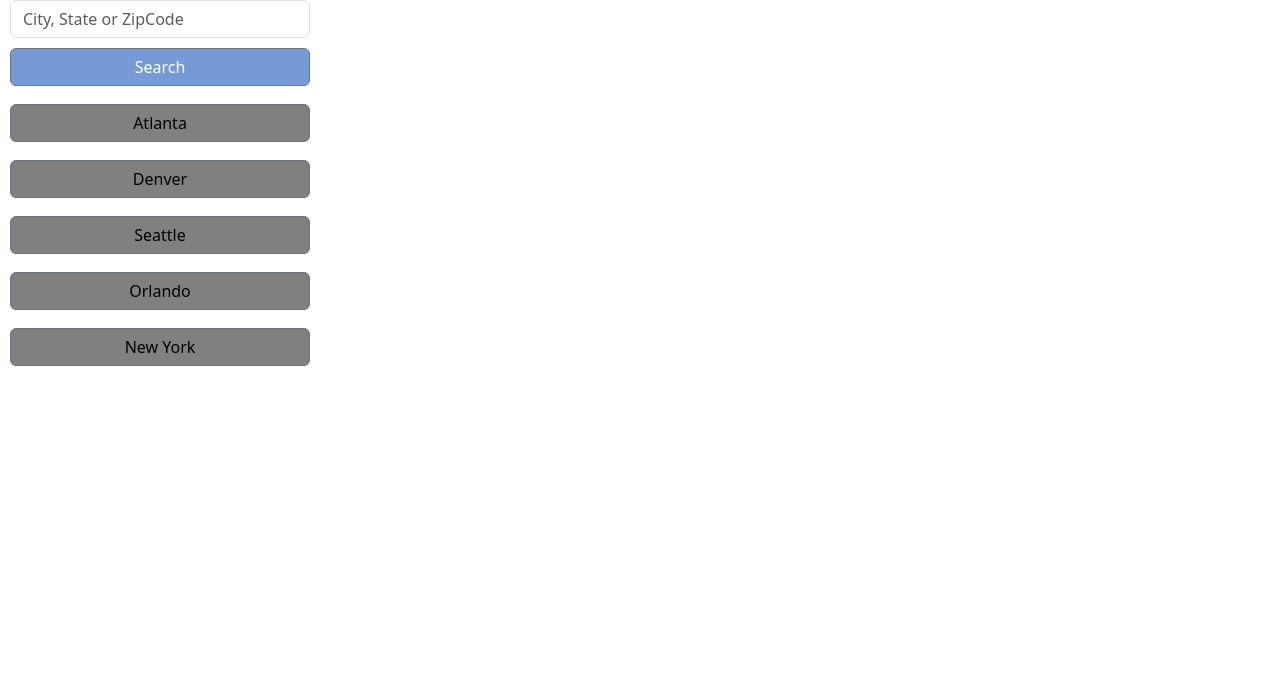
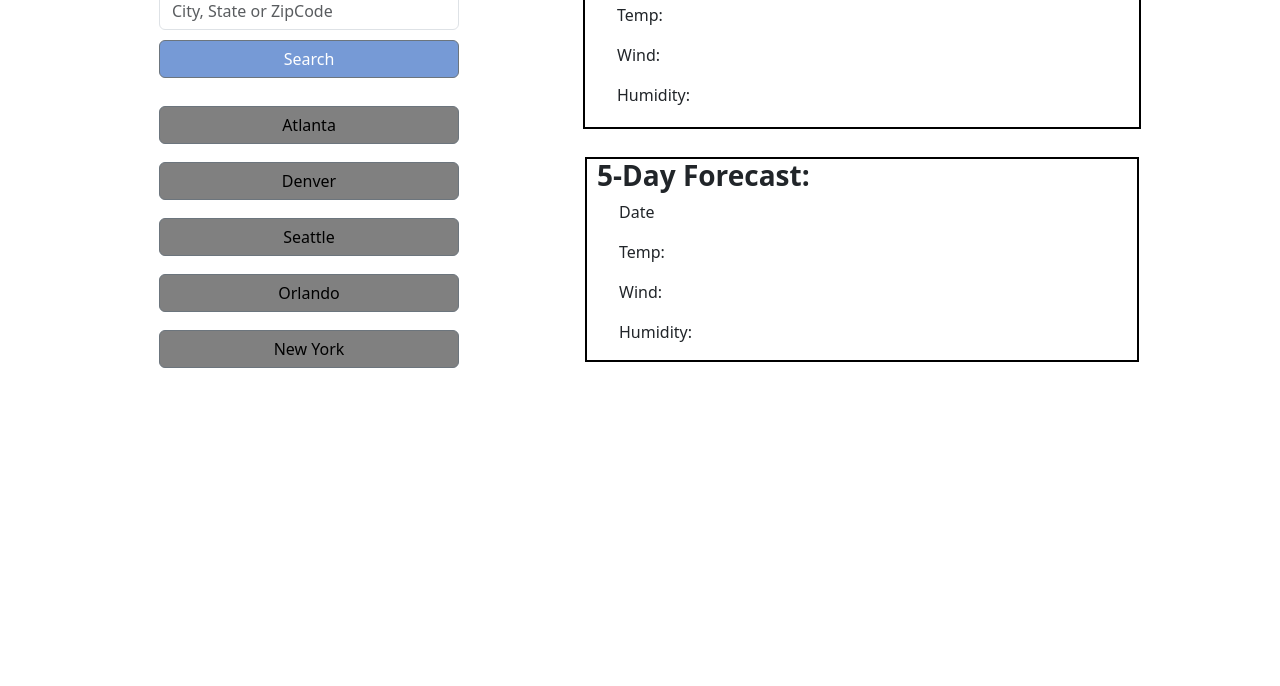
Before and after one commit to BAJones22/module-six-challenge, a plain HTML site: page index.html in a window 1280 px wide. Shown: the part 114-800 px from the top of the page. Drawn offline with nearby package versions, Linux system fonts and the light colour scheme.

Commit message:
added five day result

```diff
--- a/assets/style.css
+++ b/assets/style.css
@@ -21,13 +21,18 @@ body {
     margin-left: 10px;
   }
 
-  .form-inline .form-control {
-    display: inline-block;
+  .container {
+    display: flex;
+    justify-content: space-around;
+  }
+
+  .form-inline, .form-control, .previous-search {
+    display: block;
     width: 300px;
     vertical-align: middle;
     margin-top: 10px;
     margin-left: 10px;
-    margin-right: 10px;
+    margin-right: 20px;
     margin-bottom: 10px;
   }
 
@@ -35,6 +40,7 @@ body {
     width: 300px;
     display: block;
     vertical-align: middle;
+    margin-top: 10px;
     margin-left: 10px;
     color: white;
     background-color: rgba(27, 88, 187, 0.601);
@@ -43,9 +49,31 @@ body {
   .previous-search .btn {
     width: 300px;
     margin-top: 18px;
-    display: block;
+    display: inline-block;
     vertical-align: middle;
     margin-left: 10px;
     color: black;
     background-color: gray;
   }
+
+  .search-result {
+    float: right;
+    margin-top: 15px;
+    width: 50%;
+    display: inline-block;
+    border: 2px solid black;
+    height: 170px;
+  }
+
+  h3 span{
+    font-weight: bold;
+    margin-left: 10px;
+  }
+
+  .result-five-day {
+    margin-top: 50px;
+    border: 2px solid black;
+    width: 100%;
+
+
+  }
--- a/index.html
+++ b/index.html
@@ -11,14 +11,13 @@
 </head>
 <body>
 <h1><span>Weather Dashboard</span></h1>
-
+<div class="container">
 <!-- Input field for the city search -->
+<div class="city-search">
 <h2><span>Search for a City:</span></h2>
-<div class="city-search">
     <div class="form-inline">
       <input type="text" class="form-control mr-sm-2" placeholder="City, State or ZipCode" aria-label="City, State or Zip Code" aria-describedby="button-addon2">
       <button class="btn btn-outline-secondary" type="button" id="button-addon2">Search</button>
-   </div>
  </div>
 <!-- Previously searched cities -->
 <div class = "previous-search">
@@ -28,8 +27,29 @@
     <button class="btn btn-outline-secondary" type="button" id="button-addon2">Orlando</button>
     <button class="btn btn-outline-secondary" type="button" id="button-addon2">New York</button>
 </div>
+
+</div>
 <!-- Main result header listed with city name, date, weather icon -->
-<!-- Main results ul listed temp, wind, humidity -->
+<div class="search-result">
+    <div class="result-main">
+      <h3><span>City / Date</span></h3>
+      <ul>Temp:</ul>
+      <ul>Wind:</ul>
+      <ul>Humidity:</ul>
+    </div>
+
+    <div class ="result-five-day">
+        <h3><span>5-Day Forecast:</span></h3>
+        <div class ="day-one">
+        <ul>Date</ul>
+        <ul>Temp:</ul>
+        <ul>Wind:</ul>
+        <ul>Humidity:</ul>
+        </div>
+    </div>
+  </div>
+</div>
+
 
 <!-- 5-day forecast header -->
 <!-- 5-day containers each including date, icon, temp, wind, humidity -->
```
Lines whose indentation alone changed are shown as unchanged.
